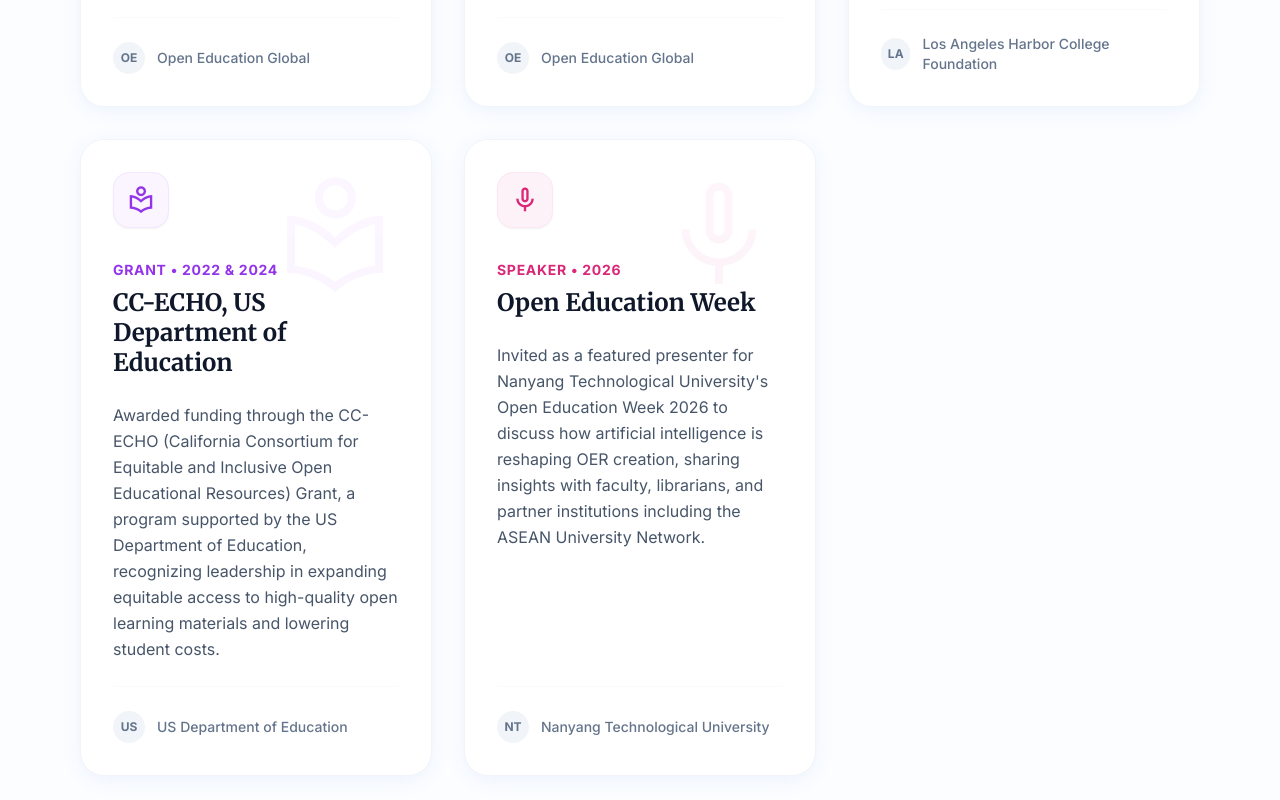
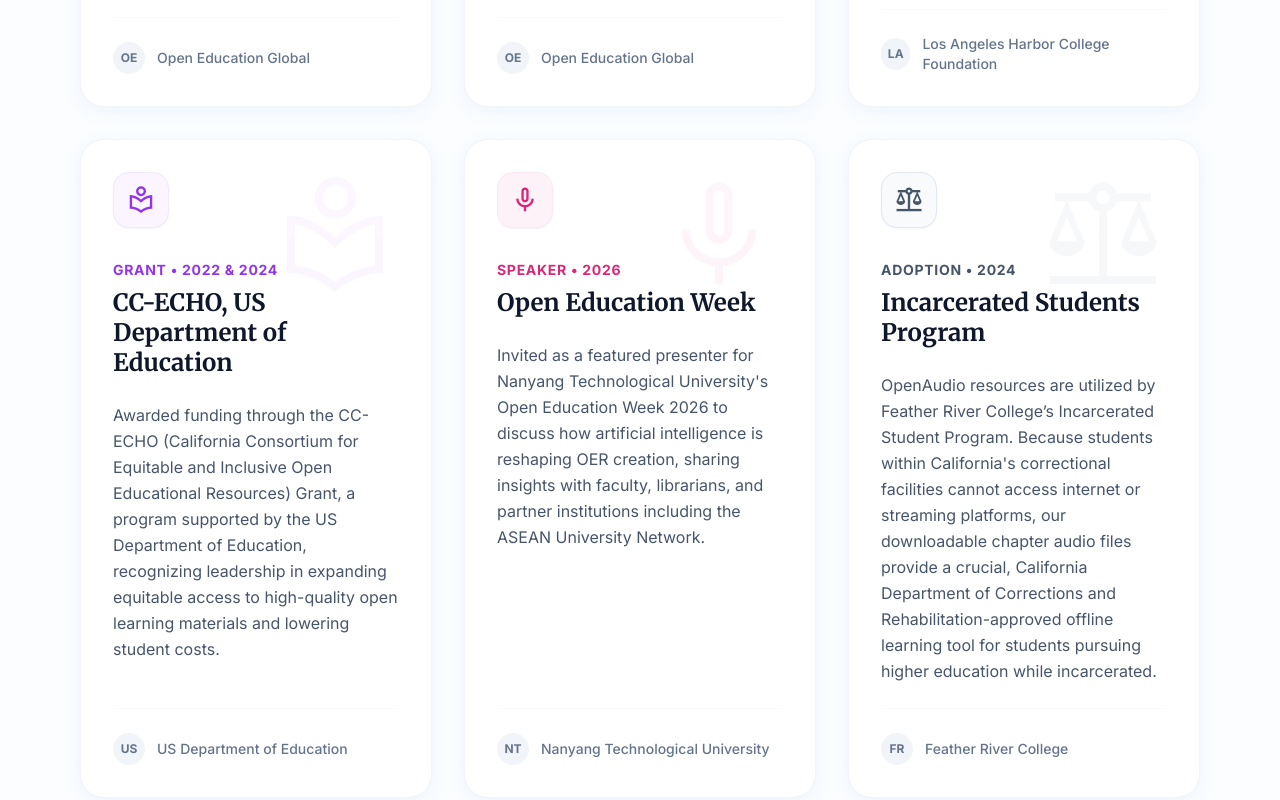
Before and after one commit to OpenAudioOER/listen, a React (Vite) app: page /recognition in a window 1280 px wide. Shown: the part 780-1580 px from the top of the page. Built offline with nearby package versions, Linux system fonts and the light colour scheme; a web font is replaced by a local one.

Commit message:
feat: add Feather River College Incarcerated Students Program to recognition page

```diff
--- a/components/Recognition.tsx
+++ b/components/Recognition.tsx
@@ -259,6 +259,27 @@ export const Recognition: React.FC<RecognitionProps> = ({ onNavigateHome, onNavi
                                     <span className="text-sm font-medium text-slate-500">Nanyang Technological University</span>
                                 </div>
                             </div>
+
+                            {/* Incarcerated Student Program */}
+                            <div className="group flex flex-col gap-6 p-8 rounded-3xl bg-surface-white border border-slate-100 shadow-soft hover:shadow-hover hover:border-primary/20 transition-all duration-300 h-full relative overflow-hidden hover:-translate-y-2">
+                                <div className="absolute top-0 right-0 p-8 opacity-5 group-hover:opacity-10 transition-opacity">
+                                    <span className="material-symbols-outlined text-9xl text-slate-500">balance</span>
+                                </div>
+                                <div className="size-14 rounded-2xl bg-slate-50 text-slate-600 flex items-center justify-center mb-2 shadow-sm border border-slate-200 group-hover:bg-slate-700 group-hover:text-white transition-colors duration-300">
+                                    <span className="material-symbols-outlined text-3xl">balance</span>
+                                </div>
+                                <div className="flex flex-col gap-2">
+                                    <p className="text-slate-600 text-sm font-bold uppercase tracking-wider">Adoption • 2024</p>
+                                    <h3 className="text-slate-900 text-2xl font-bold font-serif leading-tight">Incarcerated Students Program</h3>
+                                </div>
+                                <p className="text-slate-600 leading-relaxed">
+                                    OpenAudio resources are utilized by Feather River College’s Incarcerated Student Program. Because students within California's correctional facilities cannot access internet or streaming platforms, our downloadable chapter audio files provide a crucial, California Department of Corrections and Rehabilitation-approved offline learning tool for students pursuing higher education while incarcerated.
+                                </p>
+                                <div className="mt-auto pt-6 border-t border-slate-50 flex items-center gap-3">
+                                    <div className="w-8 h-8 rounded-full bg-slate-100 flex items-center justify-center text-xs font-bold text-slate-500">FR</div>
+                                    <span className="text-sm font-medium text-slate-500">Feather River College</span>
+                                </div>
+                            </div>
                         </div>
                     </div>
                 </section>
```
